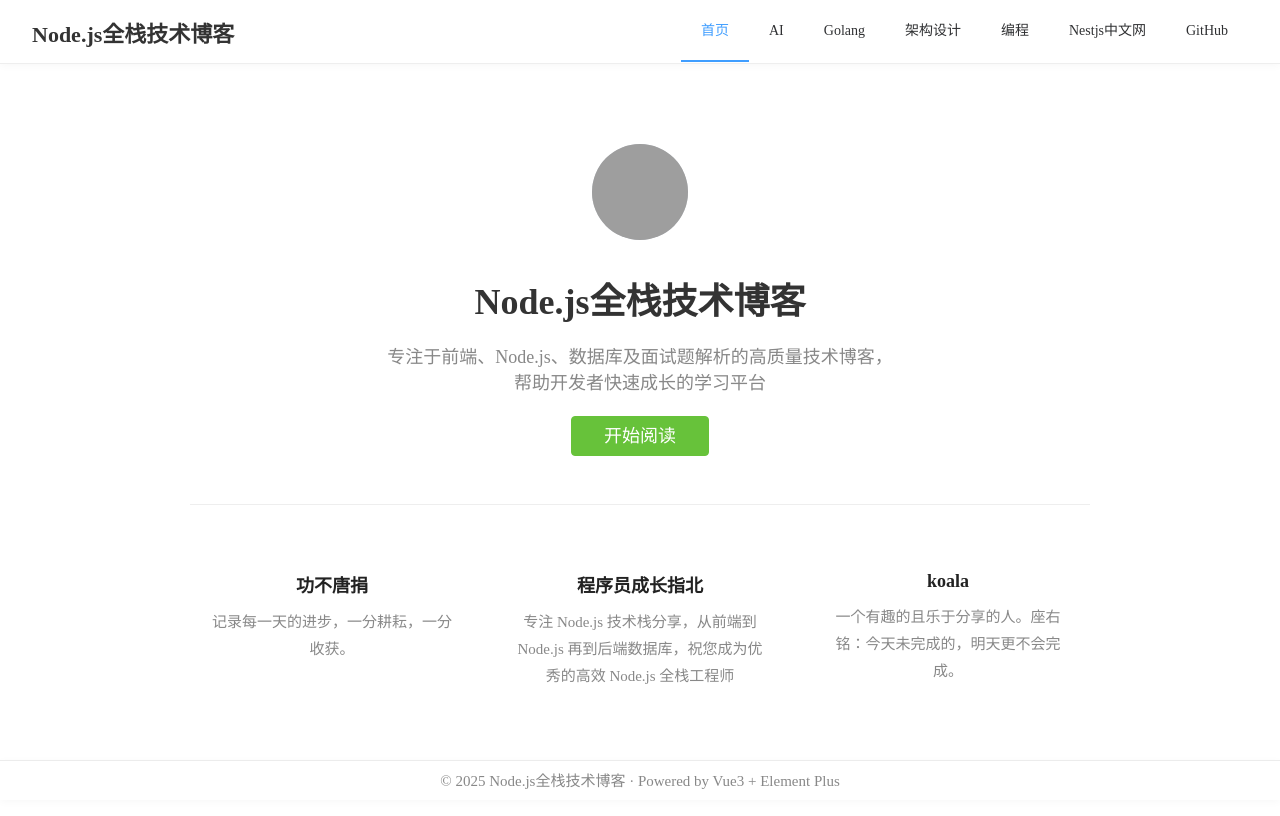
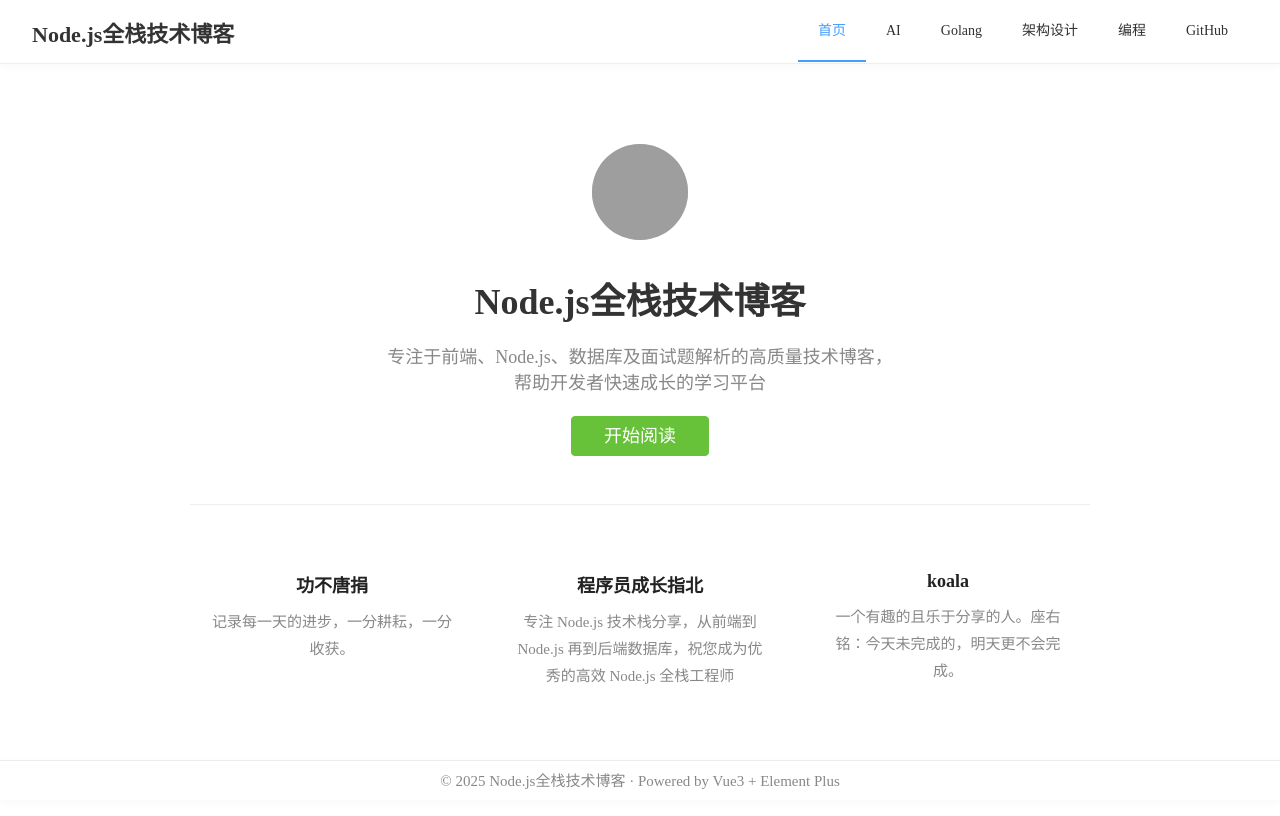
Before and after one commit to yshujie/miniblog, a Vue app in the folder web/miniblog-web/: page / in a window 1280 px wide. Built offline with nearby package versions, Linux system fonts and the light colour scheme; grey boxes are pictures that could not be loaded.

Commit message:
feat 更新 Header

```diff
--- a/web/miniblog-web/src/components/Header.vue
+++ b/web/miniblog-web/src/components/Header.vue
@@ -12,11 +12,8 @@
         <el-menu-item v-for="module in modules" :key="module.code" :index="`/blog/${module.code}`">
           {{ module.title }}
         </el-menu-item>
-        <el-menu-item>
-          <a href="https://docs.nestjs.cn/" target="_blank" rel="noopener">Nestjs中文网</a>
-        </el-menu-item>
-        <el-menu-item>
-          <a href="https://github.com/koala-coding/goodBlog" target="_blank" rel="noopener">GitHub</a>
+        <el-menu-item key="github">
+          <a href="https://github.com/yshujie" target="_blank" rel="noopener">GitHub</a>
         </el-menu-item>
       </el-menu>
     </div>
```
